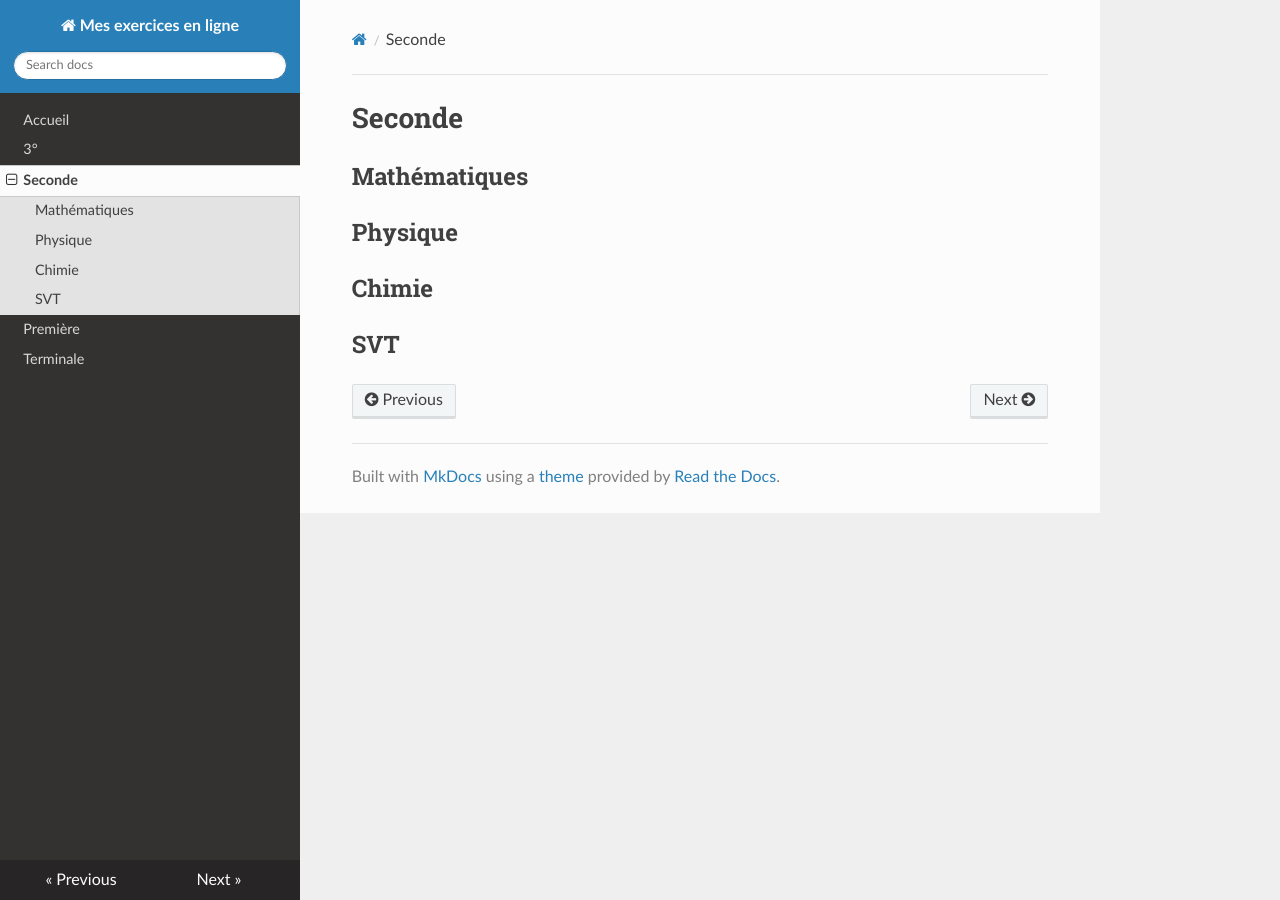
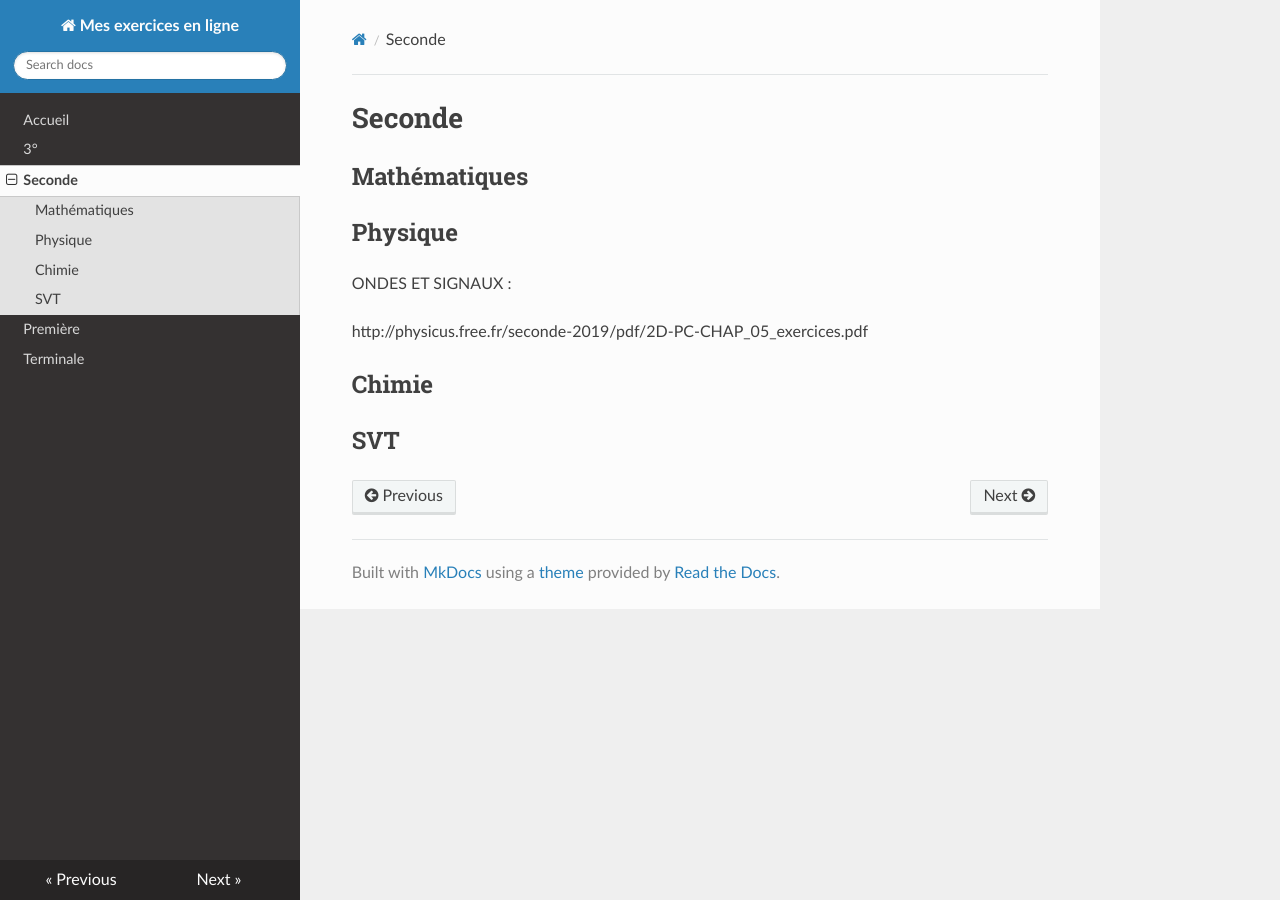
Before and after one commit to NColombelli/mes_exercices_en_ligne, an MkDocs documentation site: the page built from docs/seconde.md, in a window 1280 px wide. Built offline with MkDocs 1.6.1, drawn with Linux system fonts in a browser that asks for light colours; nearby versions of some CDN libraries.

Commit message:
update seconde.md

```diff
--- a/docs/seconde.md
+++ b/docs/seconde.md
@@ -4,6 +4,10 @@
 
 ## Physique
 
+ONDES ET SIGNAUX :
+
+http://physicus.free.fr/seconde-2019/pdf/2D-PC-CHAP_05_exercices.pdf
+
 ## Chimie
 
 ## SVT
```
